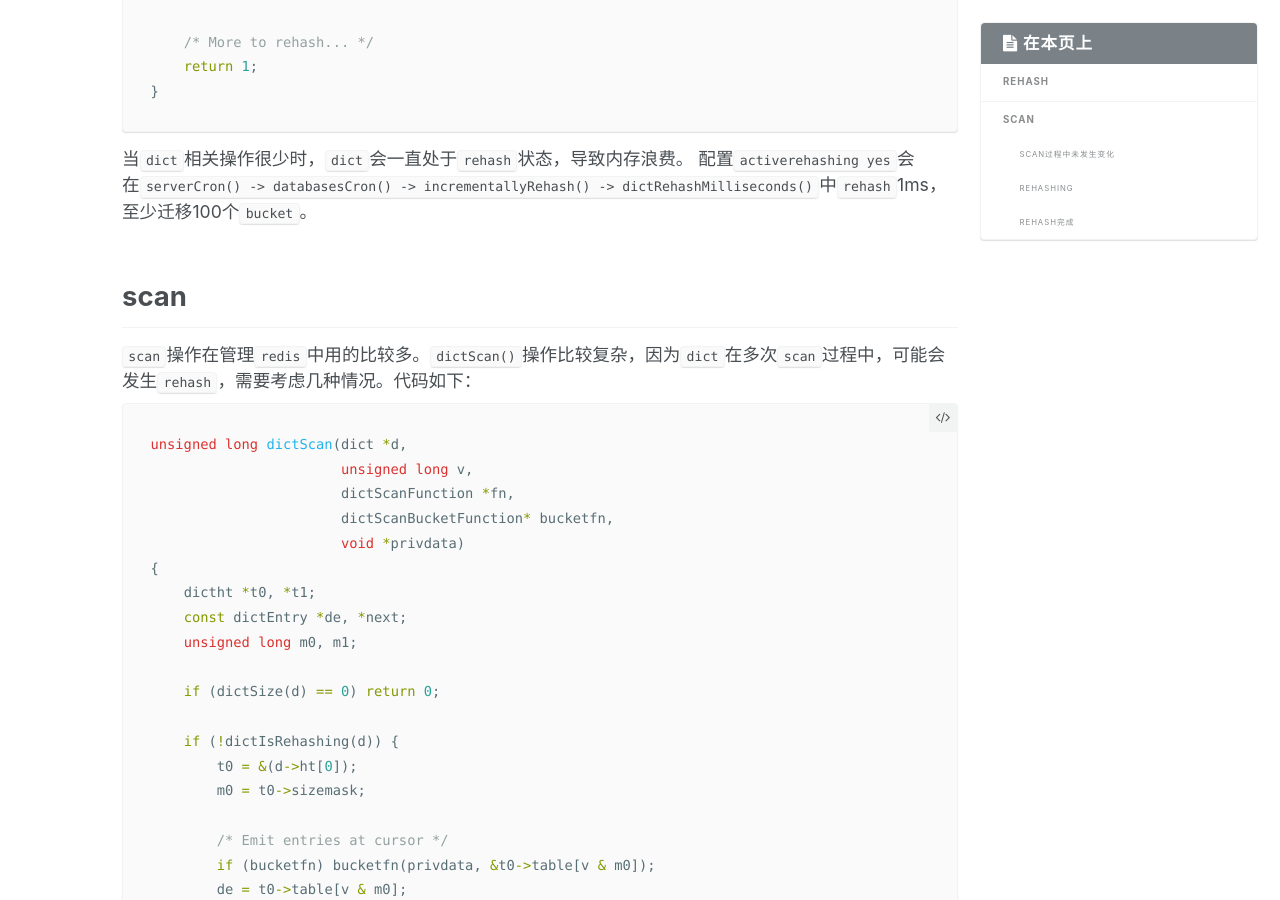
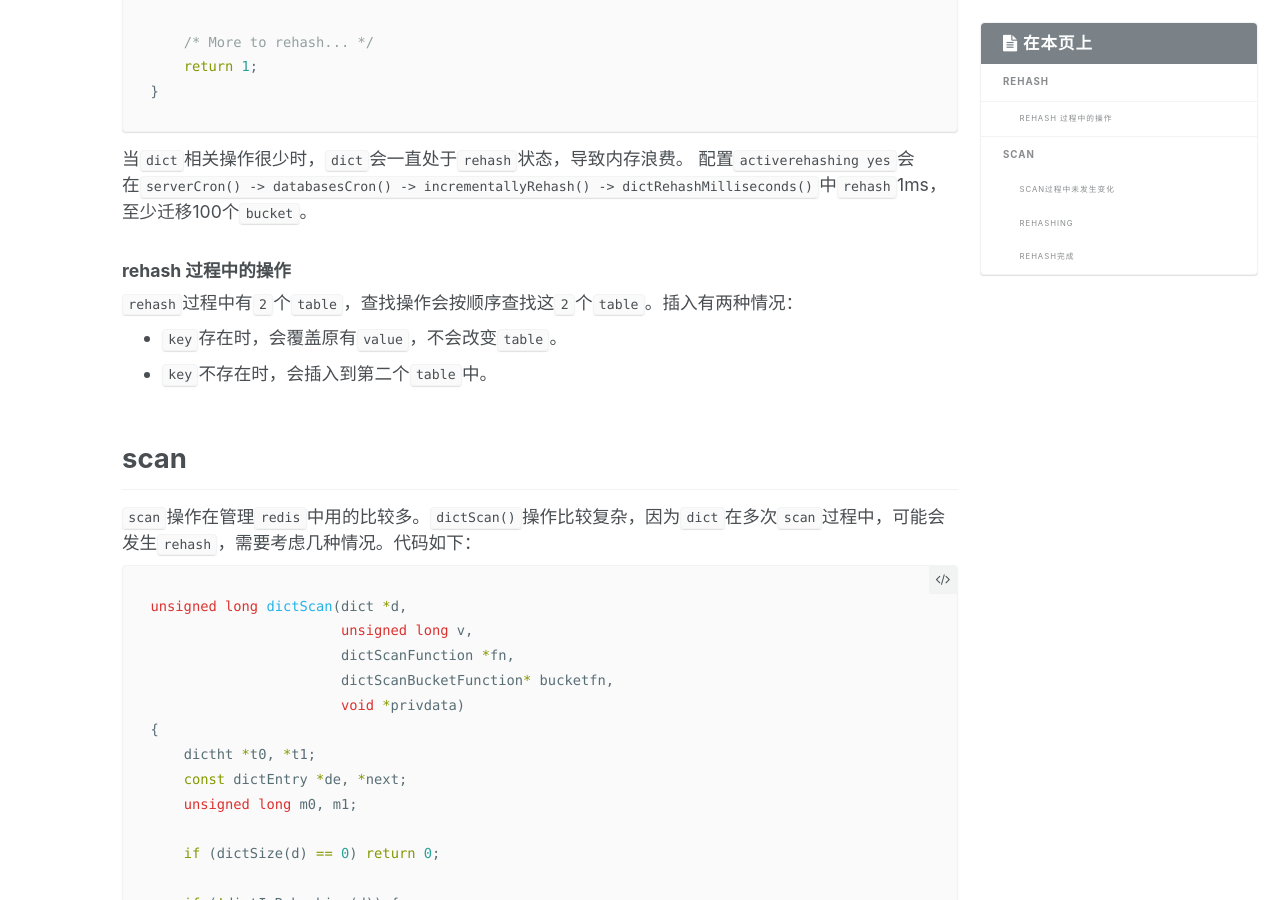
Before and after one commit to youjiali1995/youjiali1995.github.io, a Jekyll site: the page built from _posts/Redis/2017-11-13-dict.md, in a window 1280 px wide and 900 px high, scrolled down 4764 px. Built offline with Jekyll 4.4.1, drawn with Linux system fonts in a browser that asks for light colours.

Commit message:
Modify redis-dict

```diff
--- a/_posts/Redis/2017-11-13-dict.md
+++ b/_posts/Redis/2017-11-13-dict.md
@@ -174,6 +174,11 @@ int dictRehash(dict *d, int n) {
 当`dict`相关操作很少时，`dict`会一直处于`rehash`状态，导致内存浪费。
 配置`activerehashing yes`会在`serverCron() -> databasesCron() -> incrementallyRehash() -> dictRehashMilliseconds()`中`rehash`1ms，至少迁移100个`bucket`。
 
+### rehash 过程中的操作
+`rehash`过程中有`2`个`table`，查找操作会按顺序查找这`2`个`table`。插入有两种情况：
+* `key`存在时，会覆盖原有`value`，不会改变`table`。
+* `key`不存在时，会插入到第二个`table`中。
+
 ## scan
 `scan`操作在管理`redis`中用的比较多。`dictScan()`操作比较复杂，因为`dict`在多次`scan`过程中，可能会发生`rehash`，需要考虑几种情况。代码如下：
 
```
